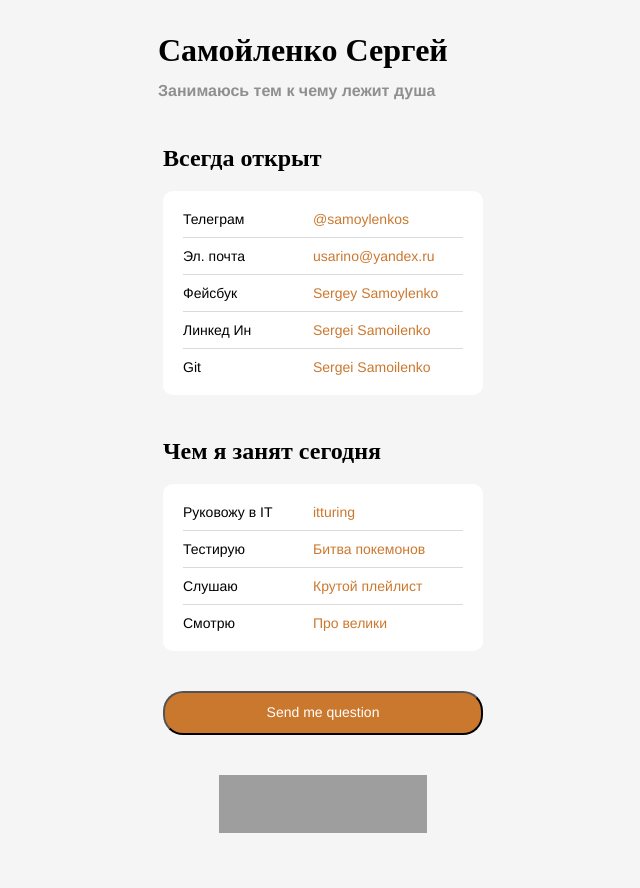
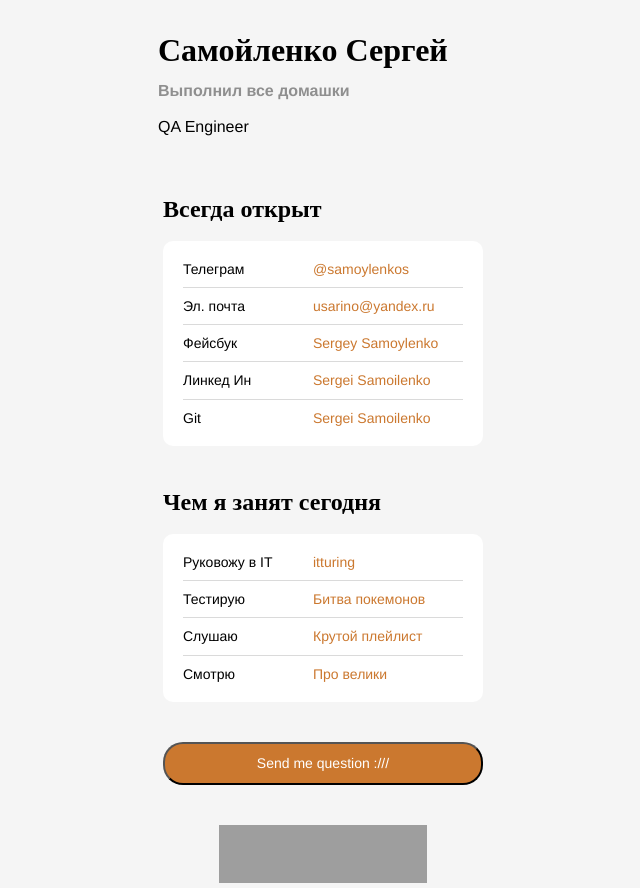
Before and after one commit to usarino/CV, a plain HTML site: page index.html in a window 1280 px wide. Shown: the part 373-1261 px from the top of the page, without its empty margins (317-957 px from the left). Before the commit the page ends 1210 px from the top, so only its background shows below. Drawn offline with Linux system fonts and the light colour scheme; grey boxes are pictures that could not be loaded.

Commit message:
выполнил домашку

```diff
--- a/index.html
+++ b/index.html
@@ -29,7 +29,8 @@
     <header class="header">
       <img src="./avatar.png" alt="avatar" class="header__avatar" />
       <h1 class="header__title">Самойленко Сергей</h1>
-      <h3 class="header__subtitle">Занимаюсь тем к чему лежит душа</h3>
+      <h3 class="header__subtitle">Выполнил все домашки</h3>
+      <p>QA Engineer</p>
     </header>
     <main>
       <section class="links">
@@ -84,7 +85,7 @@
       </section>
     </main>
     <footer>
-      <button type = "button" class="button-link" href=""> Send me question </button>
+      <button type = "button" class="button-link" href=""> Send me question :///</button>
     </footer>
     <script type="text/javascript" src="js.js"></script>
     <a href="https://ru.stackoverflow.com/users/577959/%d0%a1%d0%b0%d0%bc%d0%be%d0%b9%d0%bb%d0%b5%d0%bd%d0%ba%d0%be-%d0%a1%d0%b5%d1%80%d0%b3%d0%b5%d0%b9"><img src="https://ru.stackoverflow.com/users/flair/577959.png" width="208" height="58" alt="Профиль участника Самойленко Сергей на сайте &#171;Stack Overflow&#187;, Вопросы и ответы для программистов" title="Профиль участника Самойленко Сергей на сайте &#171;Stack Overflow&#187;, Вопросы и ответы для программистов"></a>
```
